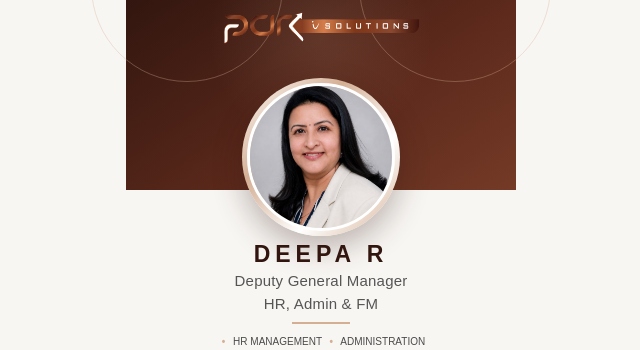
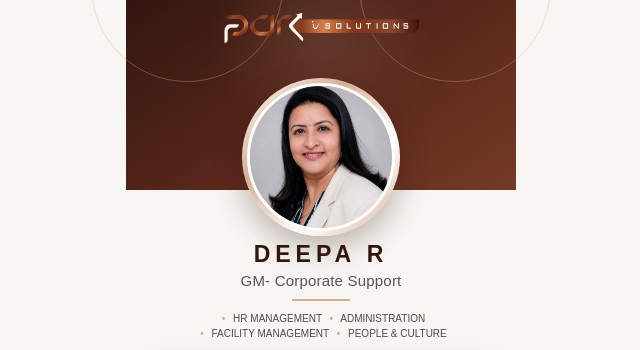
Before and after one commit to parkisolutions-india/deepa.r, a plain HTML site: page index.html in a window 1280 px wide. Shown: the top 350 px of the page, without its empty margins (319-959 px from the left). Drawn offline with Linux system fonts and the light colour scheme.

Commit message:
Change Deepa R's role to GM- Corporate Support
Updated the role of Deepa R to GM- Corporate Support and commented out the previous role.

```diff
--- a/index.html
+++ b/index.html
@@ -424,8 +424,8 @@ body {
 
         <h1 class="deepa-name">Deepa R</h1>
 
-        <div class="deepa-role">Deputy General Manager</div>
-        <div class="deepa-role">HR, Admin &amp; FM</div>
+        <div class="deepa-role">GM- Corporate Support</div>
+        <!-- <div class="deepa-role">HR, Admin &amp; FM</div> -->
 
         <div class="deepa-divider"></div>
 
```
